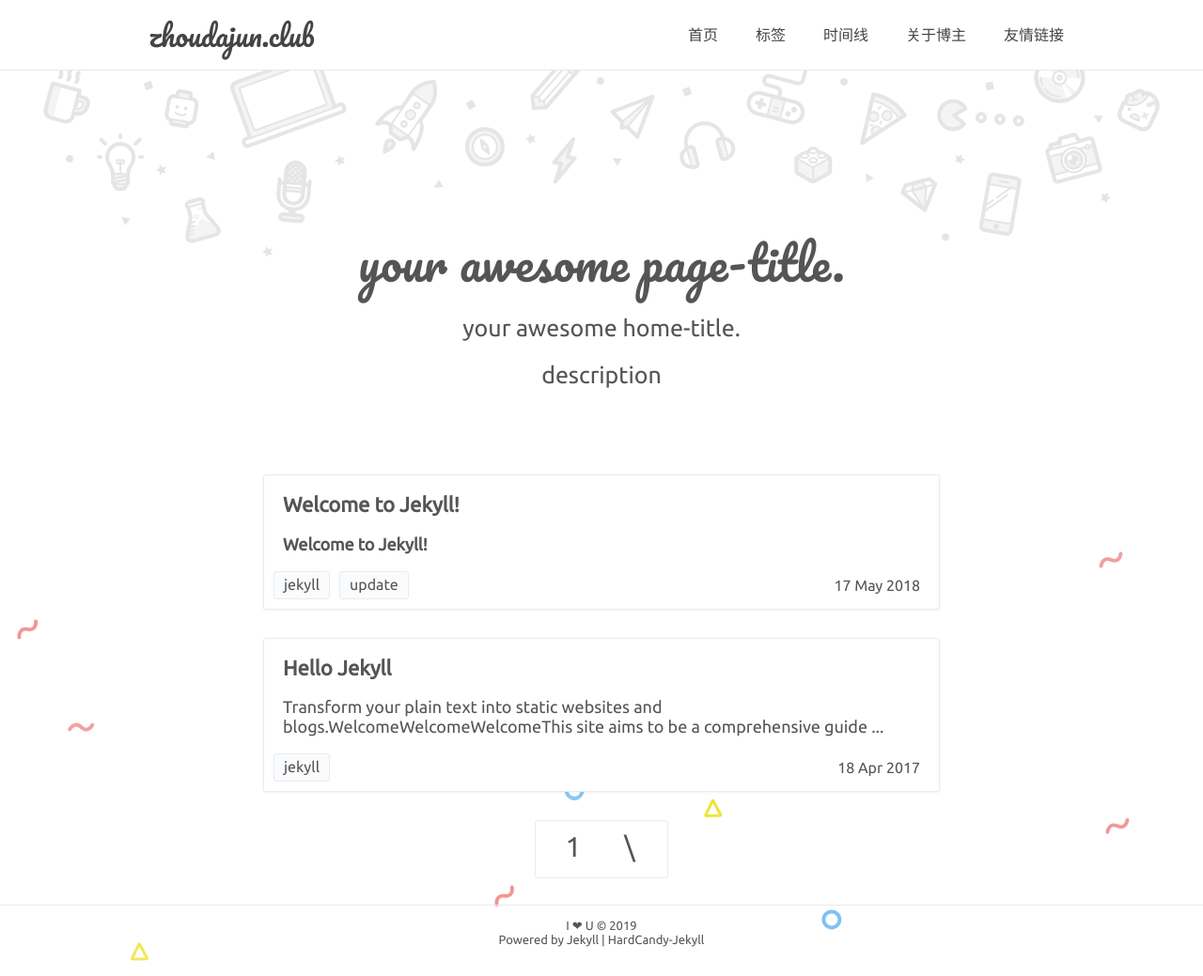
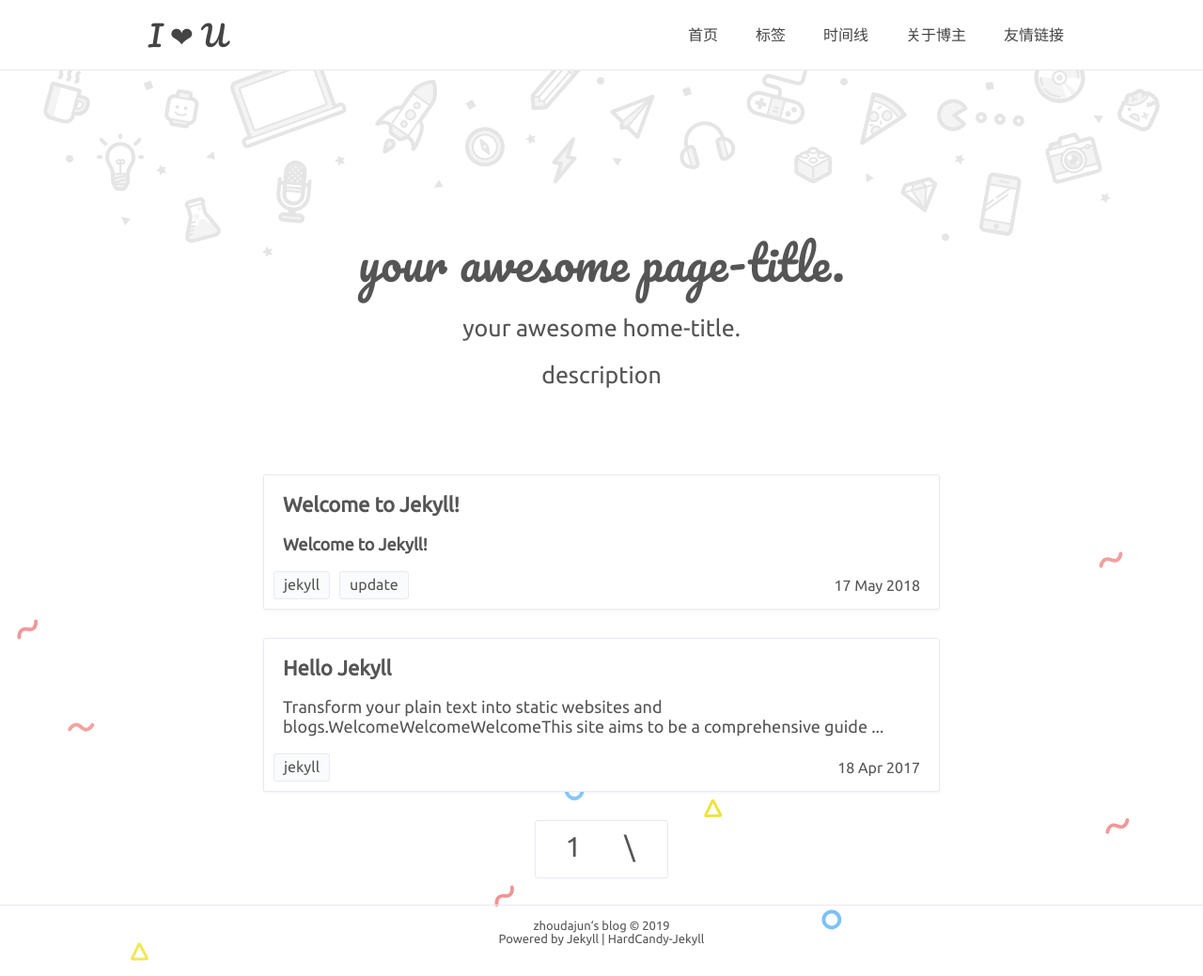
Before and after one commit to zhoudajun/zhoudajun.github.io, a Jekyll site: the page built from index.html, in a window 1280 px wide. Shown: the whole page at 94% size. Built offline with Jekyll 4.4.1, drawn with Linux system fonts in a browser that asks for light colours.

Commit message:
Update _config.yml

```diff
--- a/_config.yml
+++ b/_config.yml
@@ -1,5 +1,5 @@
 # Site settings 配置站点
-title: 'I ❤ U'
+title: 'zhoudajun‘s blog'
 description: '用作品说话，对结果负责'
 keywords: 'AI, DeepLearning, Reading'
 url: 'https://zhoudajun.club' # your host
@@ -16,7 +16,7 @@ nav: # 最佳体验 六个标签 且最好每个标签不超过4中文字
 author: true
 name: '周炟君 | zhoudajun'
 # NickName: '认知学徒'
-webtitle: 'zhoudajun.club'
+webtitle: 'I ❤ U'
 bio: '认知学徒'
 about: true
 aboutyou: '预防生-艾防员-新媒体-训练师'
```
